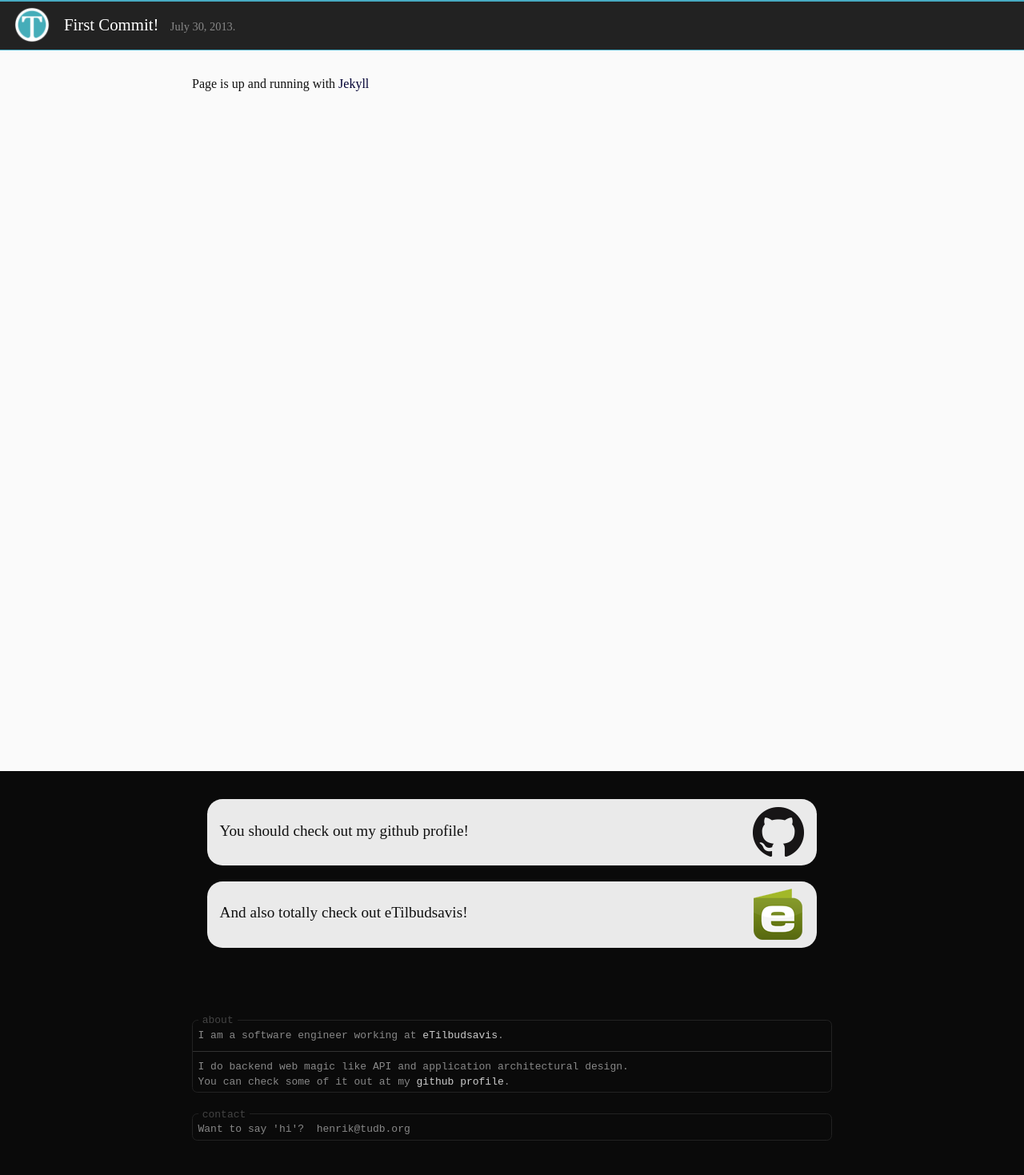
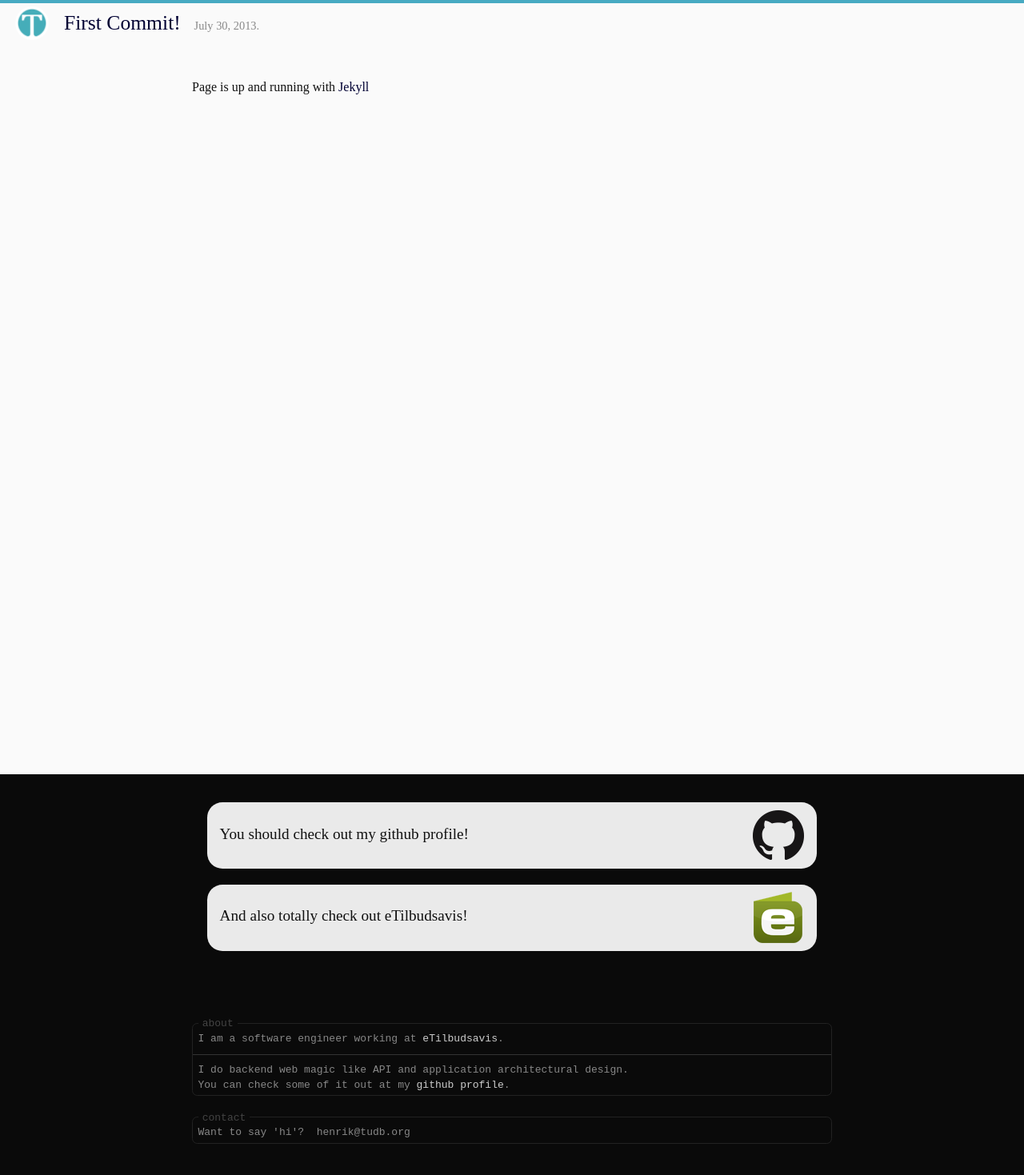
Before and after one commit to henriktudborg/henriktudborg.github.io, a Jekyll site: the page built from _posts/2013-07-30-first-commit.md, in a window 1280 px wide. Shown: the whole page at 80% size. Built offline with Jekyll 4.4.1, drawn with Linux system fonts in a browser that asks for light colours; some web fonts are replaced; Markdown is read by kramdown in place of the engine named in the settings.

Commit message:
better home

```diff
--- a/_includes/post-header.liquid
+++ b/_includes/post-header.liquid
@@ -1,4 +1,4 @@
-<h2 class="post-header"><a href="{{ post.url }}">{{ post.title }}</a></h2>
+<h1 class="post-header silent-header"><a href="{{ post.url }}">{{ post.title }}</a></h1>
 <div class="post-meta">
     {{ post.date | date: "%B %d, %Y" }}.
 </div>
--- a/css/main.css
+++ b/css/main.css
@@ -7,6 +7,7 @@ html, body {
 }
 
 body {
+  border-top: 4px solid #47AAC2;
   background-color: #0a0a0a;
   font-weight: lighter;
   font-size: 100%;
@@ -50,7 +51,6 @@ a {
 .silent-header {
   font-size: 1.6em;
   font-weight: lighter;
-  margin-top: 0;
 }
 
 .home-top {
@@ -66,9 +66,7 @@ a {
 }
 
 .post-header {
-  font-weight: lighter;
   display: inline;
-  font-size: 1.3em;
   margin-right: 0.5em;
 }
 
@@ -77,10 +75,8 @@ a {
   left: 0;
   top: 0;
   width: 100%;
-  background:#222222;
-  border-top: 2px solid #47AAC2;
-  border-bottom: 1px solid #47AAC2;
   line-height: 3em;
+  color: #222;
 }
 
 .post-header-wrap-inner {
@@ -101,9 +97,6 @@ a {
   margin-right: 1em;
 }
 
-.post-header-wrap .post-header a {
-  color: #fff;
-}
 
 a:hover {
   color: #000;
```
